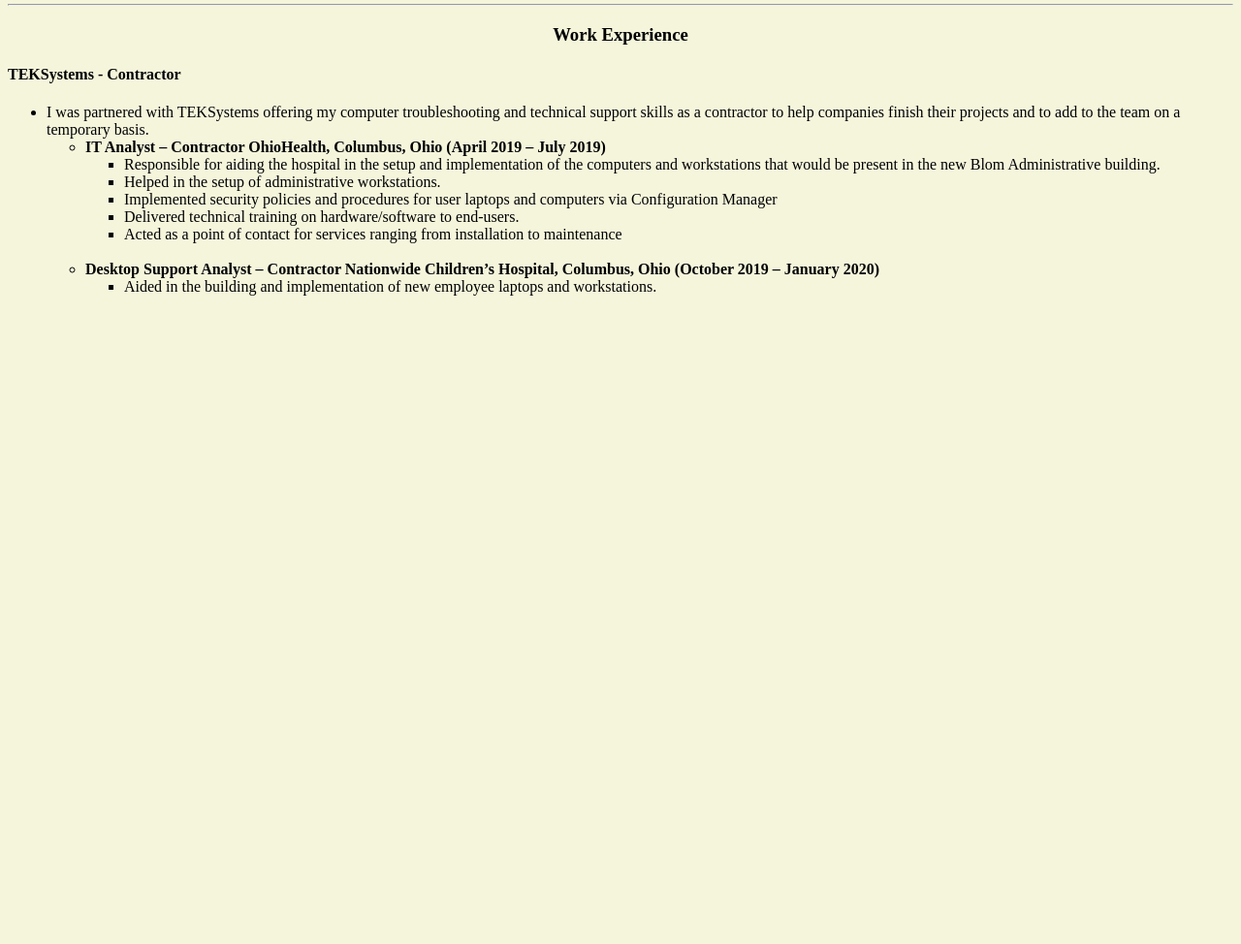
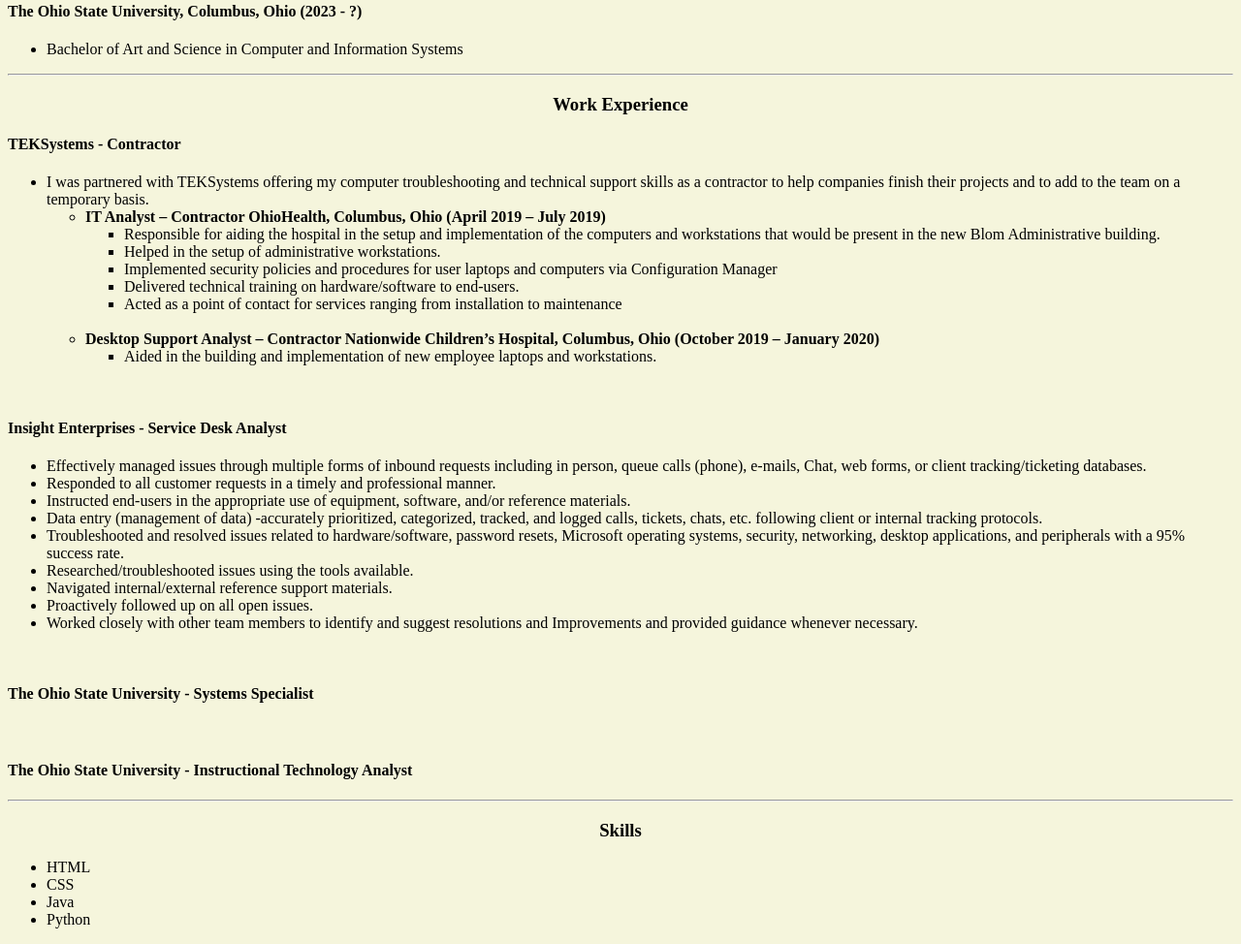
Before and after one commit to Andrei-Malachi-Dalton/Projects, a plain HTML site: page Web_Dev/Resume/public/index.html in a window 1280 px wide. Shown: the part 847-1821 px from the top of the page at 97% size. Before the commit the page ends 1168 px from the top, so only its background shows below. Drawn offline with Linux system fonts and the light colour scheme.

Commit message:
Developed a resume site that showcases my educational and work related background

```diff
--- a/Web_Dev/Resume/public/index.html
+++ b/Web_Dev/Resume/public/index.html
@@ -20,6 +20,10 @@
     <body>
         <h1 style="text-align: center;">Andrei Dalton</h1>
         <h2 style="text-align: center;">Novice Programmer / IT Guy</h2>
+        <br>
+        <a href="about.html" style="text-align: center; display: block;">About Me</a>
+        <a href="contact.html" style="text-align: center; display: block;">Contact Me</a>
+        <br>
         <img class="center-image" src="../assets/smart cat.png" style="max-width: 100%;">
 
         <hr>
@@ -77,5 +81,60 @@
                 </ul>
             </ul>
         </ul>
+
+        <br>
+        <h4>Insight Enterprises - Service Desk Analyst</h4>
+        <ul>
+            <li>Effectively managed issues through multiple forms of inbound requests including in
+                person, queue calls (phone), e-mails, Chat, web forms, or client tracking/ticketing
+                databases.
+            </li>
+            <li>
+                Responded to all customer requests in a timely and professional manner.
+            </li>
+            <li>
+                Instructed end-users in the appropriate use of equipment, software, and/or reference
+                materials.
+            </li>
+            <li>
+                Data entry (management of data) -accurately prioritized, categorized, tracked, and logged
+                calls, tickets, chats, etc. following client or internal tracking protocols.
+            </li>
+            <li>
+                Troubleshooted and resolved issues related to hardware/software, password resets,
+                Microsoft operating systems, security, networking, desktop applications, and peripherals with a 95% success rate.
+            </li>
+            <li>
+                Researched/troubleshooted issues using the tools available.
+            </li>
+            <li>
+                Navigated internal/external reference support materials.
+            </li>
+            <li>
+                Proactively followed up on all open issues.
+            </li>
+            <li>
+                Worked closely with other team members to identify and suggest resolutions and
+                Improvements and provided guidance whenever necessary.
+            </li>
+        </ul>
+
+        <br>
+
+        <h4>The Ohio State University - Systems Specialist</h4>
+
+        <br>
+
+        <h4>The Ohio State University - Instructional Technology Analyst</h4>
+
+        <hr>
+
+        <h3 style="text-align: center;">Skills</h3>
+        <ul>
+            <li>HTML</li>
+            <li>CSS</li>
+            <li>Java</li>
+            <li>Python</li>
+        </ul>
     </body>
 </html>
```
Also changed, not shown: Web_Dev/Resume/public/about.html (added, +13 -0 lines), Web_Dev/Resume/public/contact.html (added, +13 -0 lines).
